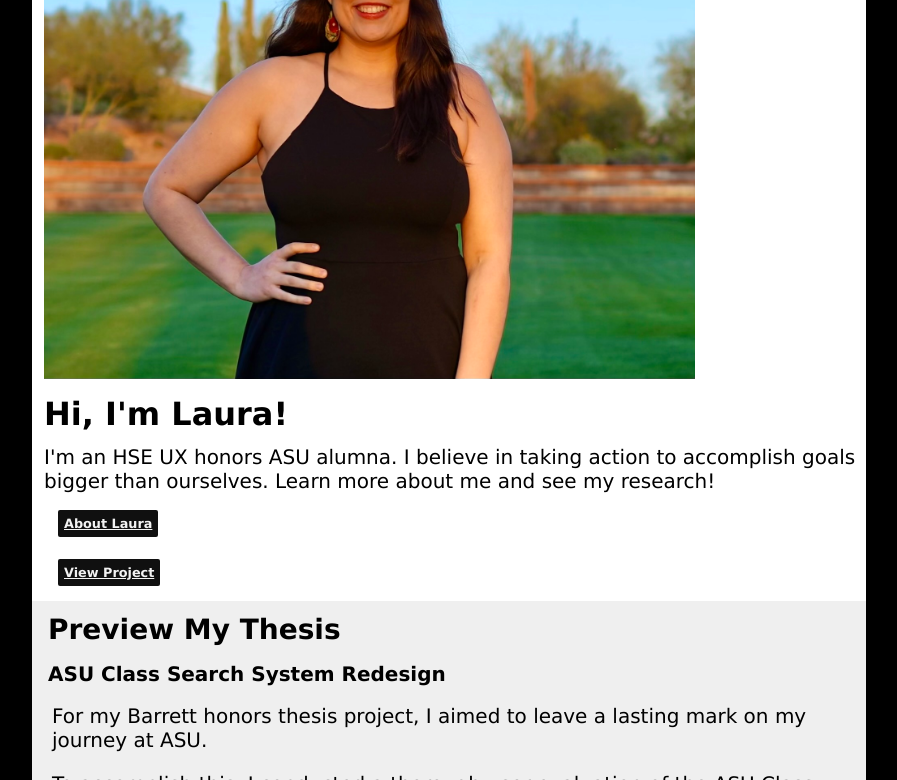
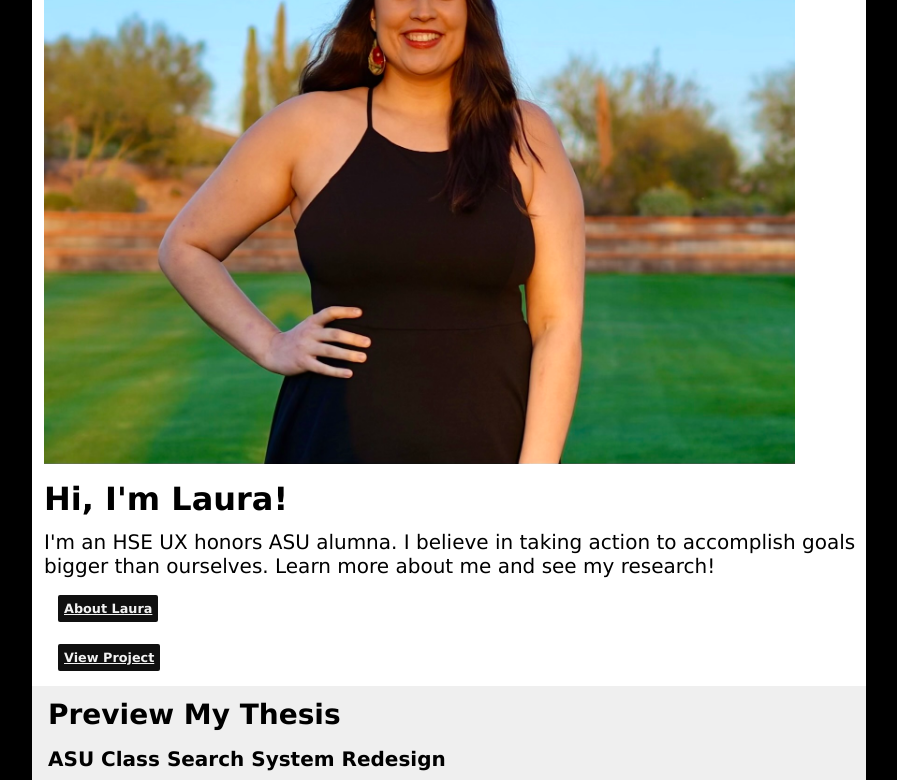
Before and after one commit to lroty01/lauraroty, a plain HTML site: page index.html in a window 1280 px wide. Shown: the part 402-1182 px from the top of the page, without its empty margins (191-1088 px from the left). Drawn offline with Linux system fonts and the light colour scheme.

Commit message:
Update styles.css

```diff
--- a/styles.css
+++ b/styles.css
@@ -461,6 +461,9 @@ footer{
   #intro{
     width: 834px;
   }
+  #intro img{
+    width: 90%;
+  }
   #toAbout, #toThesis{
     padding: 10px;
   }
```
